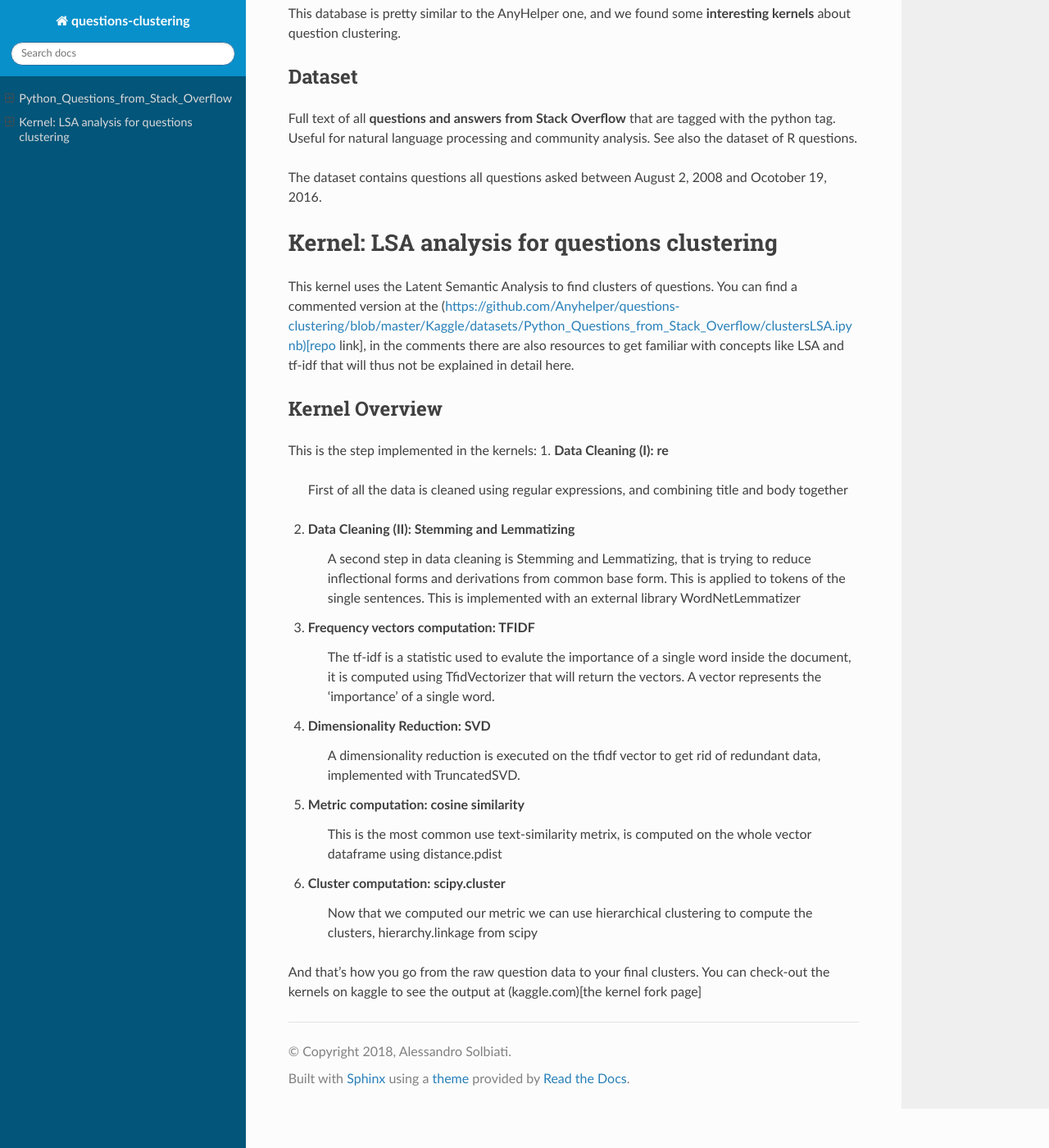
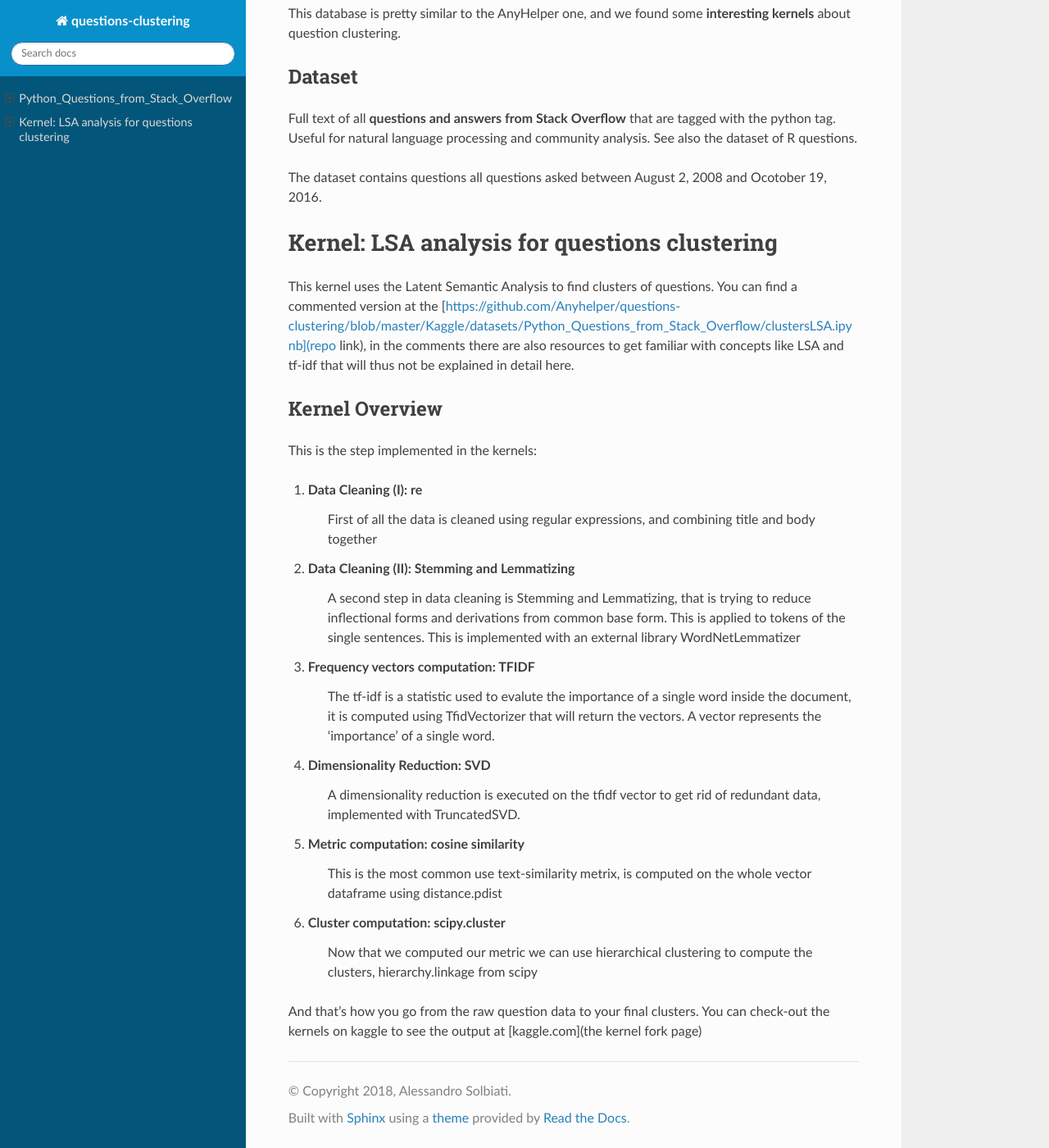
Before and after one commit to Anyhelper/questions-clustering, a Sphinx documentation site: the page built from docs/kaggle/datasets/Python_Questions_from_Stack_Overflow.rst, in a window 1280 px wide and 1400 px high, scrolled down 155 px. Shown: the whole window at 82% size. Built offline with Sphinx 7.4.7 and the Read the Docs theme 2.0.0, drawn with Linux system fonts in a browser that asks for light colours; pages that are not in the unit, such as notebooks, are missing from menus.

Commit message:
fixed formatting

```diff
--- a/docs/kaggle/datasets/Python_Questions_from_Stack_Overflow.rst
+++ b/docs/kaggle/datasets/Python_Questions_from_Stack_Overflow.rst
@@ -29,12 +29,13 @@
 
 Kernel: LSA analysis for questions clustering
 ====================================================
-This kernel uses the Latent Semantic Analysis to find clusters of questions. You can find a commented version at the (https://github.com/Anyhelper/questions-clustering/blob/master/Kaggle/datasets/Python_Questions_from_Stack_Overflow/clustersLSA.ipynb)[repo link], in the comments there are also resources to get familiar with concepts like LSA and tf-idf that will thus not be explained in detail here.
+This kernel uses the Latent Semantic Analysis to find clusters of questions. You can find a commented version at the [https://github.com/Anyhelper/questions-clustering/blob/master/Kaggle/datasets/Python_Questions_from_Stack_Overflow/clustersLSA.ipynb](repo link), in the comments there are also resources to get familiar with concepts like LSA and tf-idf that will thus not be explained in detail here.
 
 ====
 Kernel Overview
 ====
 This is the step implemented in the kernels:
+
 1. **Data Cleaning (I): re**
       First of all the data is cleaned using regular expressions, and combining title and body together
 2. **Data Cleaning (II): Stemming and Lemmatizing**
```
Also changed, not shown: other parts of docs/kaggle/datasets/Python_Questions_from_Stack_Overflow.rst (+1 -1 lines).
